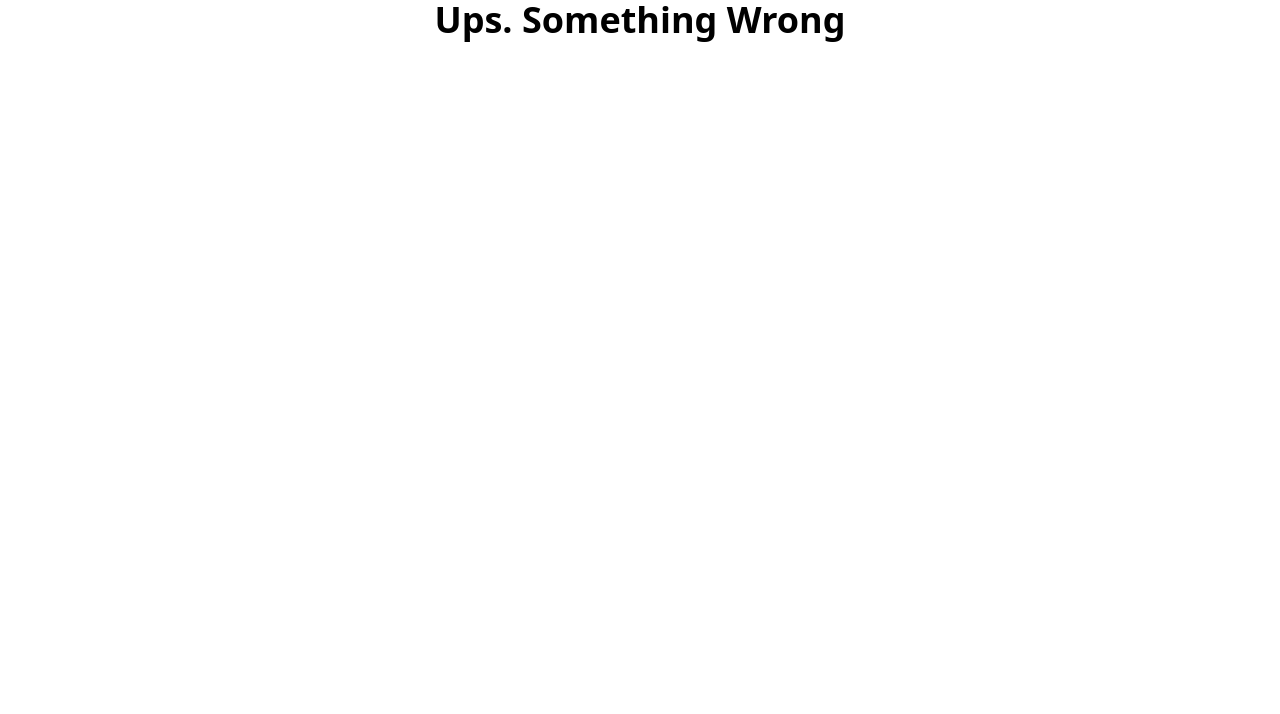
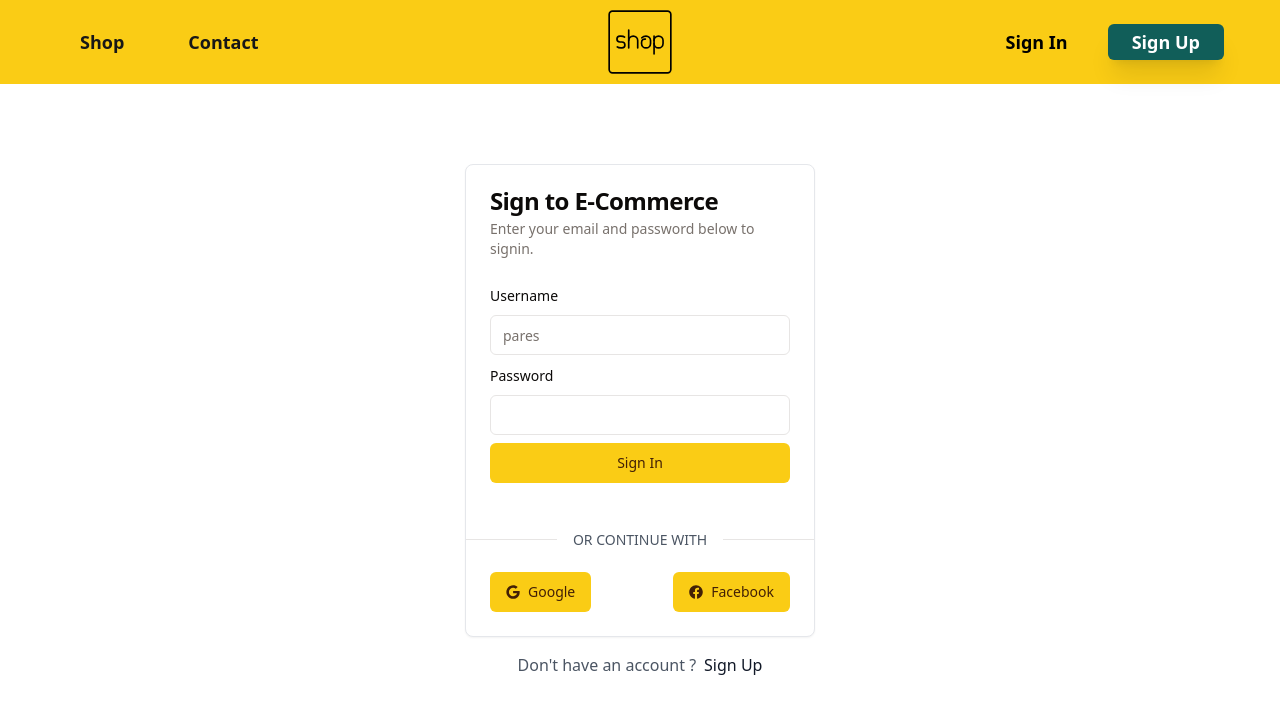
Before and after one commit to paresiqbal/mern-ecommerce, a React (Vite) app in the folder client/: page /auth/login in a window 1280 px wide. Shown: the top 714 px of the page. Built offline with nearby package versions, Linux system fonts and the light colour scheme.

Commit message:
Add login fucntion

```diff
--- a/client/src/App.tsx
+++ b/client/src/App.tsx
@@ -9,6 +9,7 @@ import ErrorLayout from "./layout/ErrorLayout";
 import Shop from "@/pages/shop";
 import Auth from "@/pages/auth/Auth";
 import Register from "@/pages/auth/register";
+import Login from "@/pages/auth/Login";
 
 // route
 const router = createBrowserRouter([
@@ -36,6 +37,11 @@ const router = createBrowserRouter([
             element: <Register />,
             errorElement: <ErrorLayout />,
           },
+          {
+            path: "login",
+            element: <Login />,
+            errorElement: <ErrorLayout />,
+          },
         ],
       },
     ],
--- /dev/null
+++ b/client/src/pages/auth/Login.tsx
@@ -0,0 +1,149 @@
+// zod
+import { z } from "zod";
+import { zodResolver } from "@hookform/resolvers/zod";
+import { useForm } from "react-hook-form";
+
+// library
+import axios from "axios";
+
+// shadcn
+import { Button } from "@/components/ui/button";
+import { Separator } from "@/components/ui/separator";
+import { Input } from "@/components/ui/input";
+import {
+  Card,
+  CardContent,
+  CardDescription,
+  CardFooter,
+  CardHeader,
+  CardTitle,
+} from "@/components/ui/card";
+import {
+  Form,
+  FormControl,
+  FormField,
+  FormItem,
+  FormLabel,
+  FormMessage,
+} from "@/components/ui/form";
+
+// icons
+import { FaFacebook } from "react-icons/fa";
+import { FaGoogle } from "react-icons/fa";
+
+// schema
+const loginSchema = z.object({
+  username: z.string().min(2, {
+    message: "Username must be at least 2 characters.",
+  }),
+  password: z.string().min(6, {
+    message: "Password must be at least 6 characters.",
+  }),
+});
+
+export default function Login() {
+  const form = useForm<z.infer<typeof loginSchema>>({
+    resolver: zodResolver(loginSchema),
+    defaultValues: {
+      username: "",
+      password: "",
+    },
+  });
+
+  const onSubmit = async (values: z.infer<typeof loginSchema>) => {
+    try {
+      const response = await axios.post(
+        "http://localhost:3001/user/login", // Adjust the endpoint for login
+        values
+      );
+      // Handle the JWT
+      localStorage.setItem("token", response.data.token); // Store the JWT in local storage
+      console.log("Login successful");
+      // Redirect to home page or dashboard
+    } catch (error) {
+      if (axios.isAxiosError(error)) {
+        // Handle login specific errors
+        console.error("Login error:", error.response?.data?.error);
+      } else {
+        console.error("Unexpected error:", error);
+      }
+    }
+  };
+
+  return (
+    <div className="flex flex-col gap-4 items-center justify-center my-20">
+      <Card className="w-[350px]">
+        <CardHeader>
+          <CardTitle>Sign to E-Commerce</CardTitle>
+          <CardDescription>
+            Enter your email and password below to signin.
+          </CardDescription>
+        </CardHeader>
+        <CardContent>
+          <Form {...form}>
+            <form onSubmit={form.handleSubmit(onSubmit)} className="space-y-2">
+              <FormField
+                control={form.control}
+                name="username"
+                render={({ field }) => (
+                  <FormItem>
+                    <FormLabel htmlFor="username" aria-label="username">
+                      Username
+                    </FormLabel>
+                    <FormControl>
+                      <Input id="username" placeholder="pares" {...field} />
+                    </FormControl>
+                    <FormMessage />
+                  </FormItem>
+                )}
+              />
+              <FormField
+                control={form.control}
+                name="password"
+                render={({ field }) => (
+                  <FormItem>
+                    <FormLabel htmlFor="password" aria-label="password">
+                      Password
+                    </FormLabel>
+                    <FormControl>
+                      <Input id="password" type="password" {...field} />
+                    </FormControl>
+                    <FormMessage />
+                  </FormItem>
+                )}
+              />
+              <Button type="submit" className="w-full">
+                Sign In
+              </Button>
+            </form>
+          </Form>
+        </CardContent>
+
+        <div className="flex items-center my-4">
+          <div className="flex-grow">
+            <Separator className="my-4" />
+          </div>
+          <span className="mx-4 text-sm text-gray-600">OR CONTINUE WITH</span>
+          <div className="flex-grow">
+            <Separator className="my-4" />
+          </div>
+        </div>
+
+        <CardFooter className="flex justify-between">
+          <Button className="flex gap-2 items-center">
+            <FaGoogle /> Google
+          </Button>
+          <Button className="flex gap-2 items-center">
+            <FaFacebook /> Facebook
+          </Button>
+        </CardFooter>
+      </Card>
+      <div className="flex gap-2">
+        <p className="text-gray-600">Don't have an account ?</p>
+        <a href="/" className="hover:text-primary">
+          Sign Up
+        </a>
+      </div>
+    </div>
+  );
+}
```
